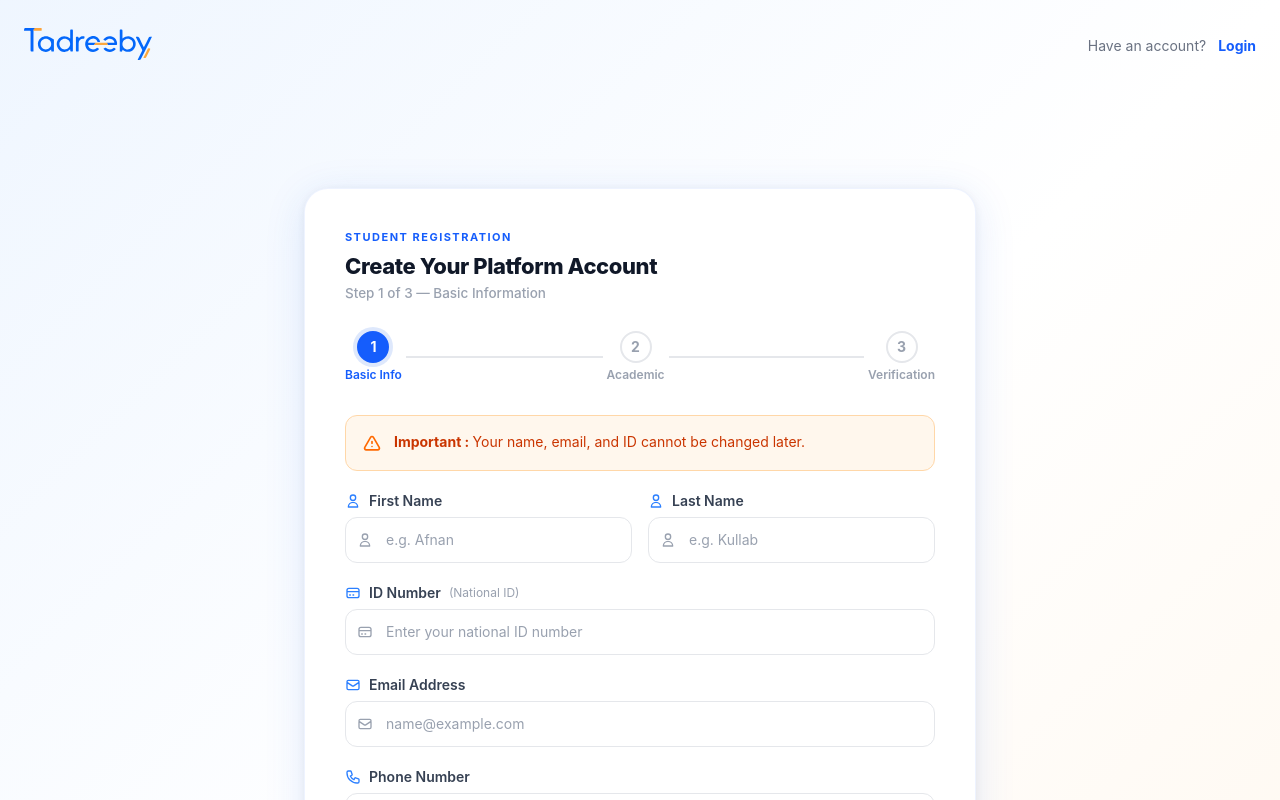
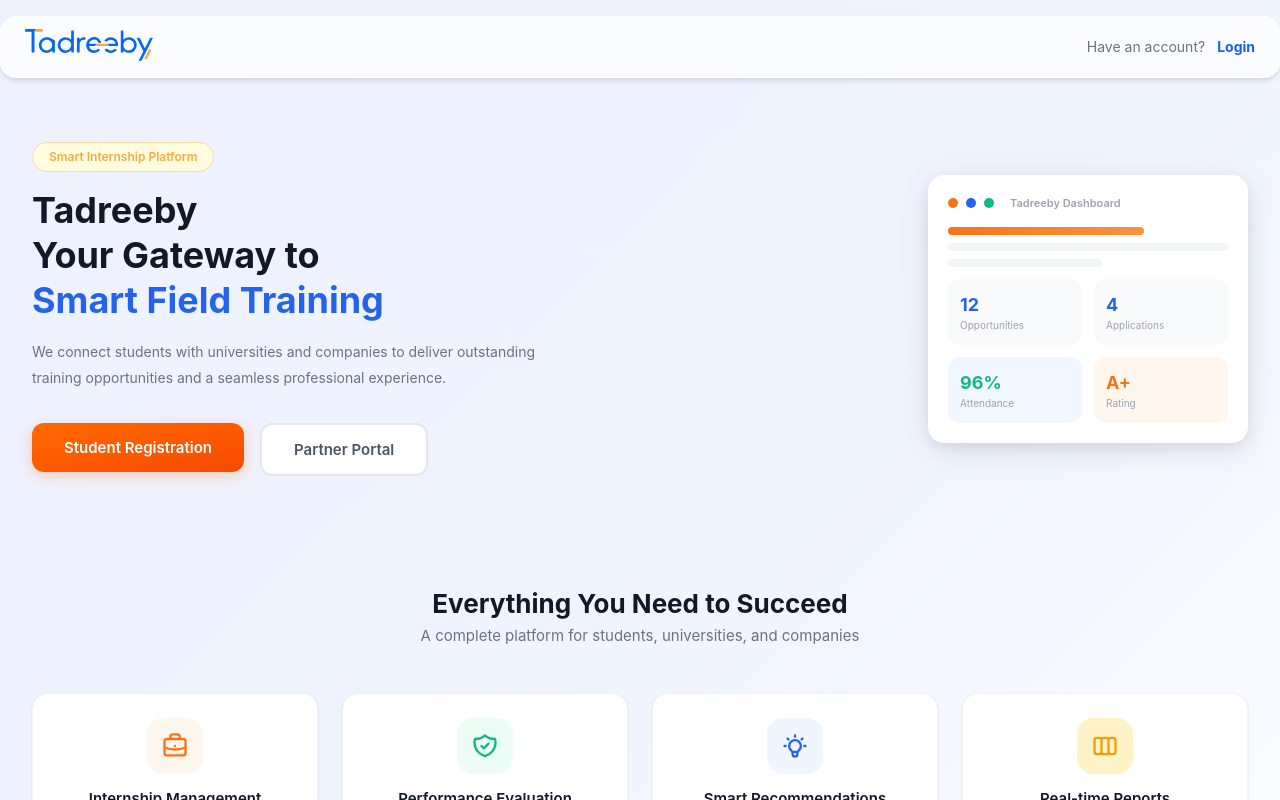
Before and after one commit to Nexus-Tadreeby/Tadreeby, a React (Vite) app: page / in a window 1280 px wide. Shown: the top 800 px of the page. Built offline with nearby package versions, Linux system fonts and the light colour scheme.

Commit message:
chore: update dependencies

```diff
--- a/package.json
+++ b/package.json
@@ -14,7 +14,7 @@
     "axios": "^1.16.1",
     "react": "^19.2.6",
     "react-dom": "^19.2.6",
-    "react-router-dom": "^7.16.0",
+    "react-router-dom": "^7.18.0",
     "tailwindcss": "^4.3.1"
   },
   "devDependencies": {
--- a/src/App.jsx
+++ b/src/App.jsx
@@ -5,22 +5,23 @@
 import { ForgotPasswordPage } from "./components/auth/ForgotPasswordPage";
 import { CheckEmailPage } from "./components/auth/CheckEmailPage";
 import { ResetPasswordPage } from "./components/auth/ResetPasswordPage";
+import Dashboard from "./components/pages/dashboard";
 // import { SuccessPasswordReset } from "./components/auth/SuccessPasswordReset";
-// import {LandingPage} from "./components/pages/LandingPage";
+import {LandingPage} from "./components/pages/LandingPage";
 
 
 function App() {
     return (
     <BrowserRouter>
       <Routes>
-        <Route path="/" element={<RegistrationPage />} />
+        <Route path="/" element={<LandingPage />} />
         <Route path="/login" element={<LoginPage />} />
         <Route path="/register" element={<RegistrationPage />} />
         <Route path="/forgot-password" element={<ForgotPasswordPage />} />
         <Route path="/check-email" element={<CheckEmailPage />} />
         <Route path="/reset-password" element={<ResetPasswordPage />} />
-        {/* <Route path="/reset-success" element={<SuccessPasswordReset />} />
-        <Route path="/landing" element={<LandingPage />} /> */}
+        <Route path="/dashboard" element={<Dashboard />} />
+        {/* <Route path="/reset-success" element={<SuccessPasswordReset />} /> */}
       </Routes>
     </BrowserRouter>
   );
```
Also changed, not shown: 1 other file (tests, documents, lock files or other folders).
